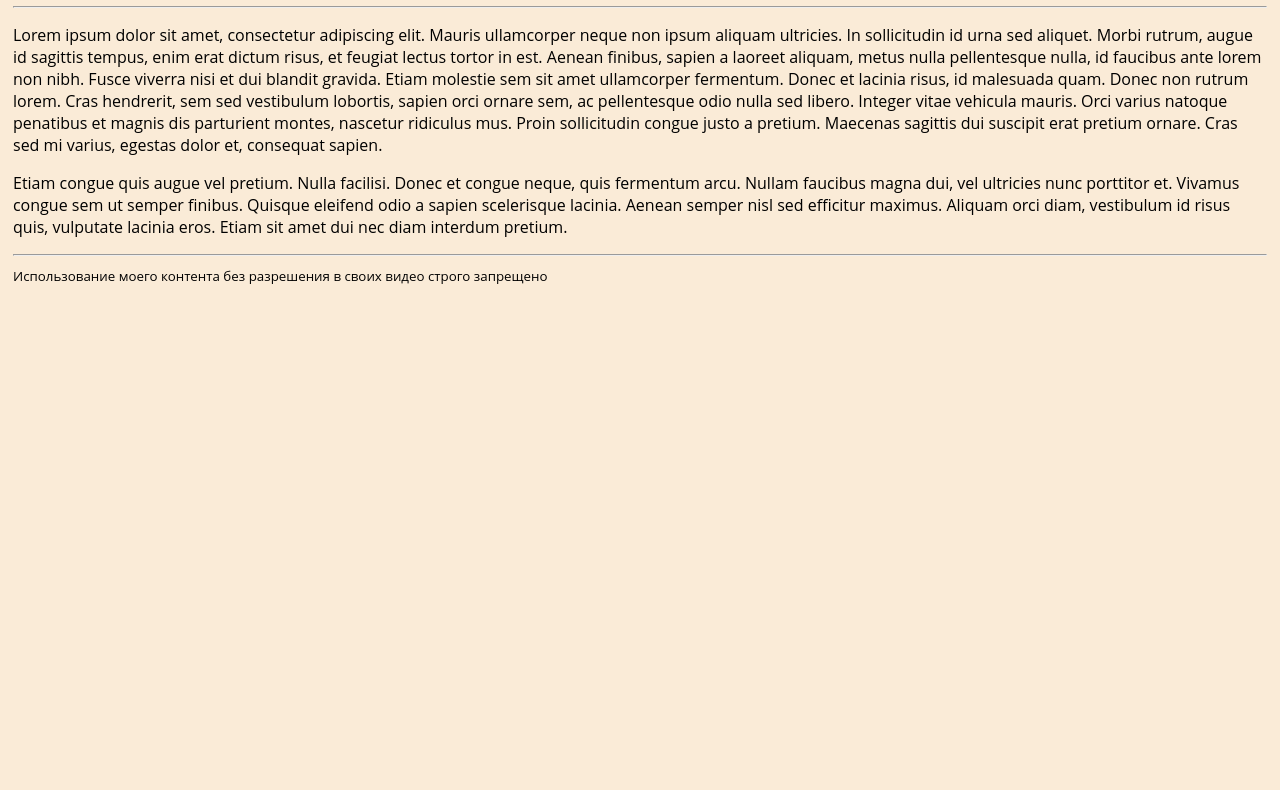
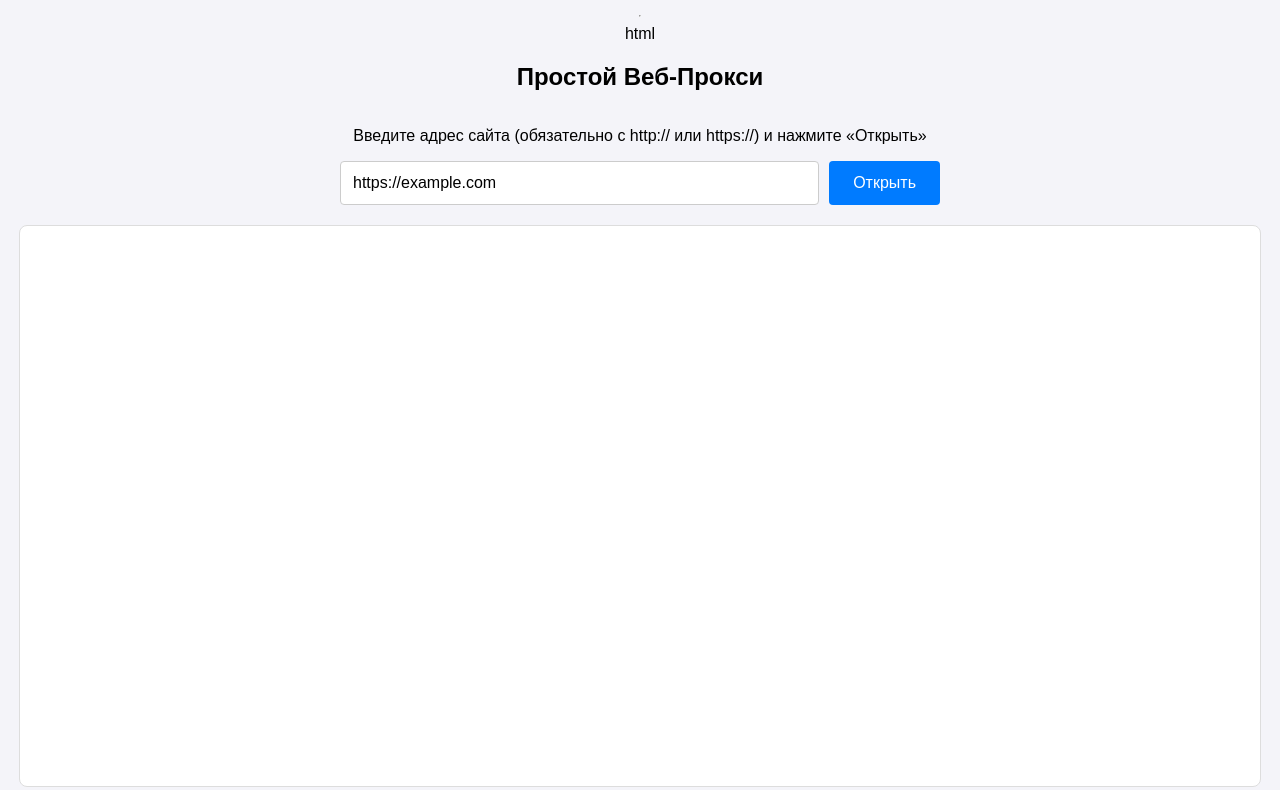
Before and after one commit to stepanekbsnz-lang/Lattice-News, a plain HTML site: page news/new1/news/new/index.html in a window 1280 px wide. Shown: the part 193-983 px from the top of the page. Before the commit the page ends 800 px from the top, so only its background shows below. Drawn offline with Linux system fonts and the light colour scheme; files that its build step writes are made by us from their sources; files whose address does not match are found by name.

Commit message:
Update index.html

```diff
--- a/news/new1/news/new/index.html
+++ b/news/new1/news/new/index.html
@@ -11,17 +11,93 @@
             <img src="../../resources/images/logo.png" width="100px" alt="">
             <h1>Lattice</h1>
         </div></a>
-        <h1>Lorem Ipsum</h1>
+        <h1>VPN</h1>
         <hr>
-        <p>Lorem ipsum dolor sit amet, consectetur adipiscing elit. Mauris ullamcorper neque non ipsum aliquam ultricies.
-        In sollicitudin id urna sed aliquet. Morbi rutrum, augue id sagittis tempus, enim erat dictum risus, et feugiat lectus tortor in est.
-        Aenean finibus, sapien a laoreet aliquam, metus nulla pellentesque nulla, id faucibus ante lorem non nibh. Fusce viverra nisi et dui blandit gravida.
-        Etiam molestie sem sit amet ullamcorper fermentum. Donec et lacinia risus, id malesuada quam. Donec non rutrum lorem. Cras hendrerit, sem sed vestibulum lobortis, sapien orci ornare sem, ac pellentesque odio nulla sed libero.
-        Integer vitae vehicula mauris. Orci varius natoque penatibus et magnis dis parturient montes, nascetur ridiculus mus. Proin sollicitudin congue justo a pretium.
-        Maecenas sagittis dui suscipit erat pretium ornare. Cras sed mi varius, egestas dolor et, consequat sapien.</p>
-        <p>Etiam congue quis augue vel pretium. Nulla facilisi. Donec et congue neque, quis fermentum arcu. Nullam faucibus magna dui, vel ultricies nunc porttitor et.
-        Vivamus congue sem ut semper finibus. Quisque eleifend odio a sapien scelerisque lacinia. Aenean semper nisl sed efficitur maximus. Aliquam orci diam, vestibulum id risus quis, vulputate lacinia eros.
-        Etiam sit amet dui nec diam interdum pretium.</p>
+        html<!DOCTYPE html>
+<html lang="ru">
+<head>
+    <meta charset="UTF-8">
+    <meta name="viewport" content="width=device-width, initial-scale=1.0">
+    <title>Простой Веб-Анонимайзер</title>
+    <style>
+        body {
+            font-family: Arial, sans-serif;
+            background-color: #f4f4f9;
+            margin: 0;
+            padding: 20px;
+            display: flex;
+            flex-direction: column;
+            align-items: center;
+        }
+        .search-container {
+            width: 100%;
+            max-width: 600px;
+            margin-bottom: 20px;
+            display: flex;
+            gap: 10px;
+        }
+        input[type="url"] {
+            flex: 1;
+            padding: 12px;
+            border: 1px solid #ccc;
+            border-radius: 4px;
+            font-size: 16px;
+        }
+        button {
+            padding: 12px 24px;
+            background-color: #007bff;
+            color: white;
+            border: none;
+            border-radius: 4px;
+            cursor: pointer;
+            font-size: 16px;
+        }
+        button:hover {
+            background-color: #0056b3;
+        }
+        iframe {
+            width: 100%;
+            height: 70vh;
+            border: 1px solid #ddd;
+            border-radius: 8px;
+            background-color: white;
+        }
+    </style>
+</head>
+<body>
+
+    <h2>Простой Веб-Прокси</h2>
+    <p>Введите адрес сайта (обязательно с http:// или https://) и нажмите «Открыть»</p>
+
+    <div class="search-container">
+        <input type="url" id="urlInput" placeholder="https://example.com" value="https://example.com">
+        <button onclick="openSite()">Открыть</button>
+    </div>
+
+    <!-- Окно, в котором будет отображаться открытый сайт -->
+    <iframe id="proxyFrame" name="proxyFrame"></iframe>
+
+    <script>
+        function openSite() {
+            const url = document.getElementById('urlInput').value;
+            const iframe = document.getElementById('proxyFrame');
+
+            if (!url) {
+                alert('Пожалуйста, введите URL-адрес');
+                return;
+            }
+
+            // Используем бесплатный публичный CORS-прокси (allorigins)
+            // Он помогает обойти запреты на отображение сайтов в iframe
+            const proxyUrl = 'https://allorigins.win' + encodeURIComponent(url);
+
+            // Загружаем сайт через прокси в наше окно
+            iframe.src = proxyUrl;
+        }
+    </script>
+
+</body>
+</html>
         <hr>
         <small>Использование моего контента без разрешения в своих видео строго запрещено</small>
     </body>
```
